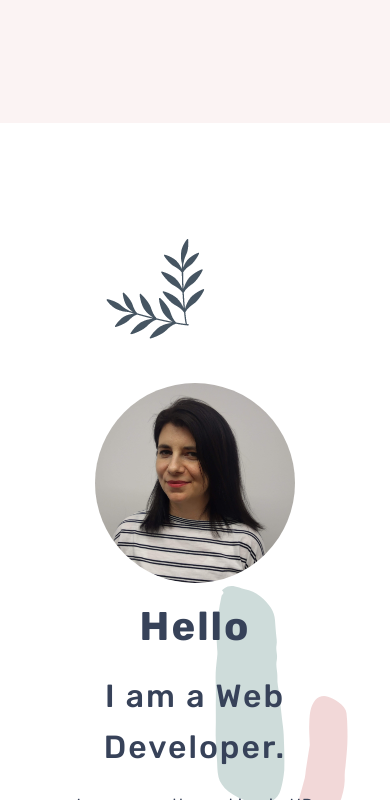
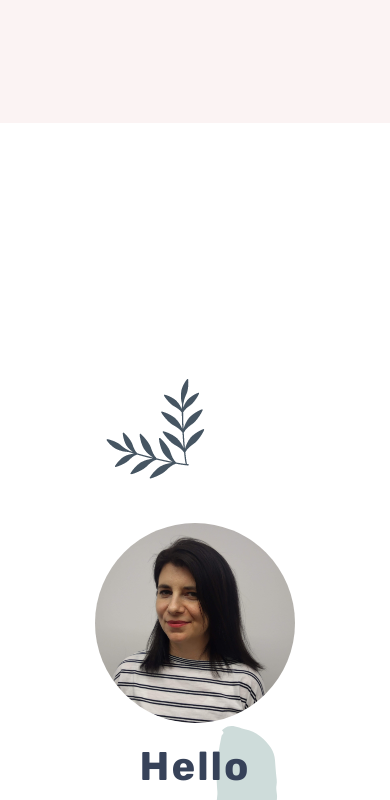
Before and after one commit to lydid/portfolio-lydie, a plain HTML site: page index.html in a window 390 px wide. Shown: the part 227-1027 px from the top of the page. Drawn offline with nearby package versions, Linux system fonts and the light colour scheme.

Commit message:
Update style.css

```diff
--- a/css/style.css
+++ b/css/style.css
@@ -522,6 +522,6 @@ h3 {
   }
 
   .section-about {
-    padding: 9rem 0 6rem 0;
+    padding: 23rem 0 6rem 0;
   }
 }
```
